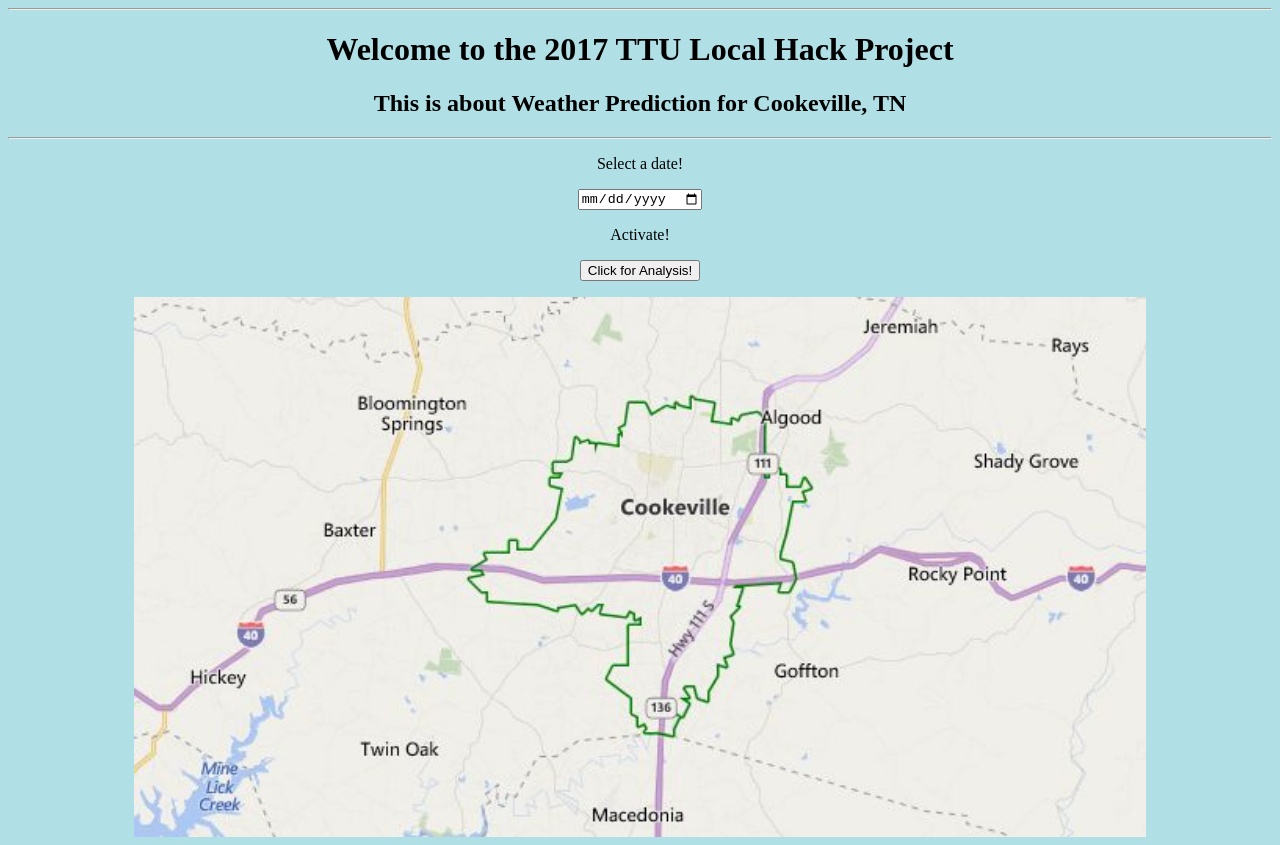
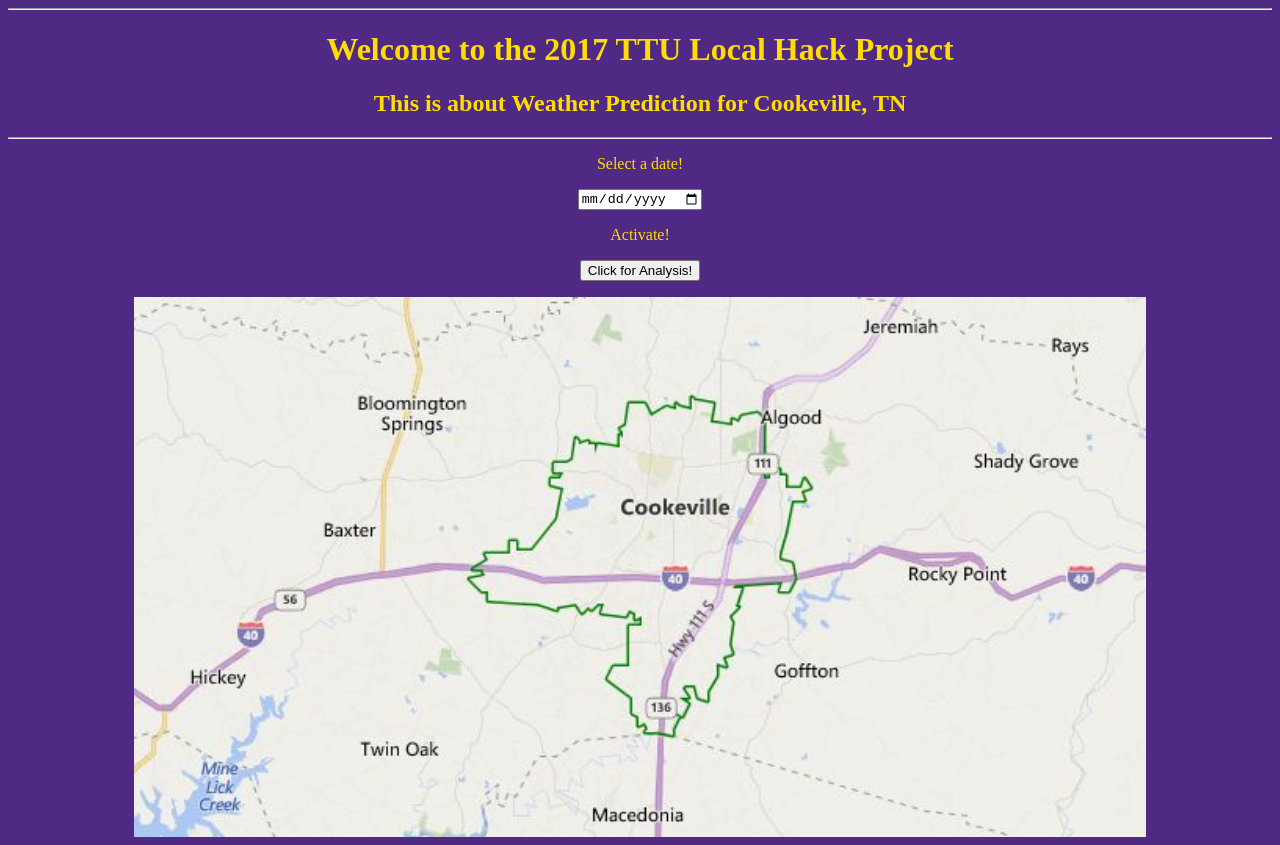
Before and after one commit to castringer42/SplashyFish, a plain HTML site: page resources/index.html in a window 1280 px wide. Drawn offline with nearby package versions, Linux system fonts and the light colour scheme.

Commit message:
Updated web file

```diff
--- a/resources/index.html
+++ b/resources/index.html
@@ -2,20 +2,15 @@
     <HEAD>
         <TITLE>TTU Local Hack!!!!</TITLE>
 
-	<!-- <style> -->
-	  <!-- body {background-color: powderblue;} // styles applied to body tag -->
-	  <!-- <H1> {color: blue;} // styles applied to h1 tag -->
-	  <!-- P {color: red;} // styles applied to p tag -->
-	<!-- </style> -->
 
     </HEAD>
 
-    <BODY BGCOLOR="powderblue">
+    <BODY BGCOLOR="#4F2984">
         <!--<CENTER><IMG SRC="clouds.jpg" ALIGN="BOTTOM"> </CENTER>-->
         <HR>
 
-        <H1 style="text-align:center;">Welcome to the 2017 TTU Local Hack Project </H1>
-        <H2 style="text-align:center;">This is about Weather Prediction for Cookeville, TN</H2>
+        <H1 style="text-align:center; color:#FFDD00;">Welcome to the 2017 TTU Local Hack Project </H1>
+        <H2 style="text-align:center; color:#FFDD00;">This is about Weather Prediction for Cookeville, TN</H2>
 		<!-- <form onsubmit="return false"> -->
 
 			<!-- <P> Select a date! </P> -->
@@ -27,17 +22,17 @@
         <HR>
 
 		<form name="o" id="o" onsubmit="return false">
-			<P style="text-align:center;"> Select a date! </P>
+			<P style="text-align:center;color:#FFDD00;"> Select a date! </P>
 			<input id="date" type="date" style="display: block; margin-right:auto; margin-left:auto;">
-			<P style="text-align:center;"> Activate! </P>
+			<P style="text-align:center;color:#FFDD00;"> Activate! </P>
 			<button name="button" type="submit" id="button" onclick="changeValue();" style="display: block; margin-right:auto; margin-left:auto;">Click for Analysis!</button>
 			<!-- <button type="submit" onclick="UserAction()">Search</button> -->
 		</form>
 
-		<P class="deemedYes" style="text-align:center;">  <B> There should be rain on this day  </B>   </P>
+		<P class="deemedYes" style="text-align:center;color:#FFDD00;">  <B> There should be rain on this day  </B>   </P>
 		<img class="deemedYes" src="rain.jpg" alt="Sorry, No Image Availble"style="width:30%; display: block; margin-right:auto; margin-left:auto;">
 
-		<P class="deemedNo" style="text-align:center;">	<B>There should NOT be rain on this day</B>	</P>
+		<P class="deemedNo" style="text-align:center;color:#FFDD00;">	<B>There should NOT be rain on this day</B>	</P>
 		<img class="deemedNo" src="sunny.gif" alt="Sorry, No Image Availble"style="width:30%; display: block; margin-right:auto; margin-left:auto;">
 
 		<img class="orig" src="cookeville.jpg" alt="Sorry, No Image Availble" style="width:80%; display: block; margin-right:auto; margin-left:auto;">
@@ -66,11 +61,11 @@
 				$(".deemedNo").hide();
 				$(".orig").show();
 			}
-			else if(decernment == "1"){
+			else if(decernment == "0"){
 				$(".deemedYes").hide();
 				$(".deemedNo").show();
 			}
-			else if(decernment == "0"){
+			else if(decernment == "1"){
 				$(".deemedNo").hide();
 				$(".deemedYes").show();
 			}
```
